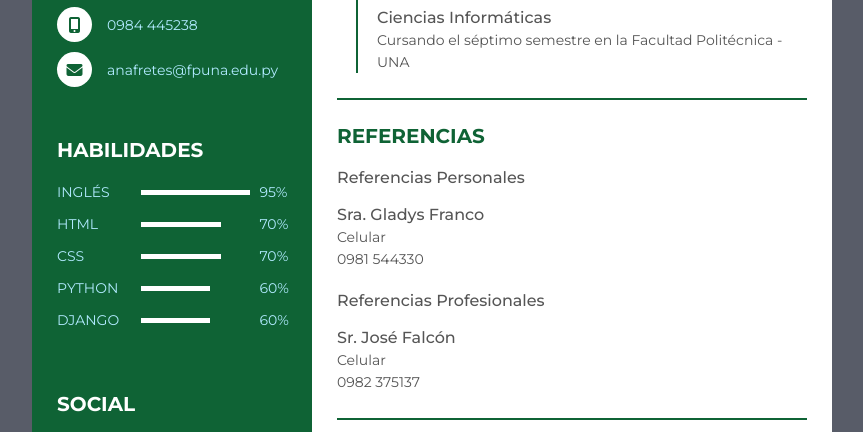
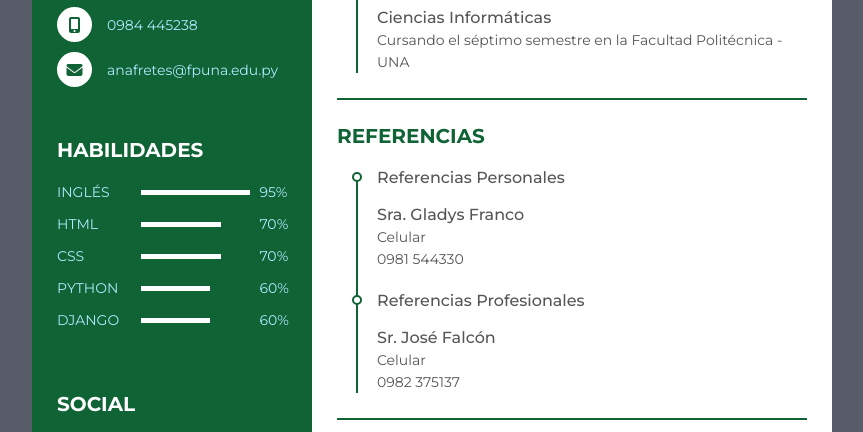
Before and after one commit to anafretes1/electiva-3, a plain HTML site: page index.html in a window 1280 px wide. Shown: the part 696-1128 px from the top of the page, without its empty margins (208-1071 px from the left). Drawn offline with Linux system fonts and the light colour scheme.

Commit message:
Update styles.css

```diff
--- a/styles.css
+++ b/styles.css
@@ -159,7 +159,8 @@ body {
 }
 
 .cv .cv_right .cv_labo ul,
-.cv .cv_right .cv_educacion ul {
+.cv .cv_right .cv_educacion ul,
+.cv .cv_right .cv_referencia ul {
   padding-left: 40px;
   overflow: hidden;
 }
@@ -183,7 +184,8 @@ body {
 }
 
 .cv .cv_right .cv_labo ul li:before,
-.cv .cv_right .cv_educacion ul li:before {
+.cv .cv_right .cv_educacion ul li:before,
+.cv .cv_right .cv_referencia ul li:before {
   content: "";
   position: absolute;
   top: 5px;
@@ -195,7 +197,8 @@ body {
 }
 
 .cv .cv_right .cv_labo ul li:after,
-.cv .cv_right .cv_educacion ul li:after {
+.cv .cv_right .cv_educacion ul li:after,
+.cv .cv_right .cv_referencia ul li:after {
   content: "";
   position: absolute;
   top: 14px;
```
